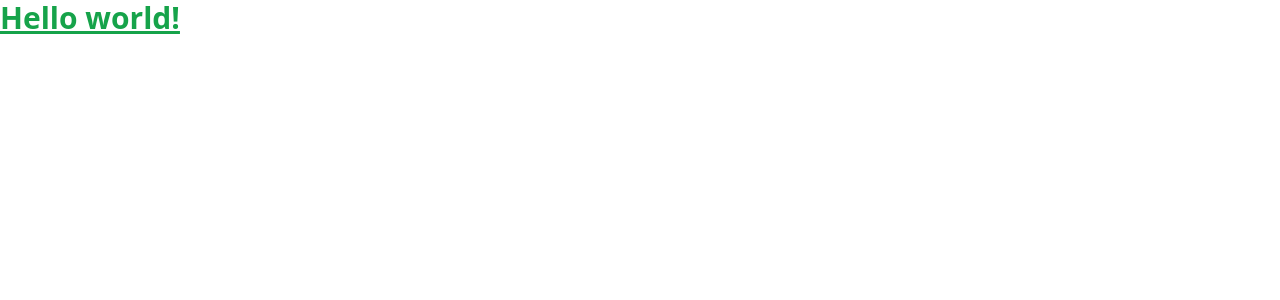
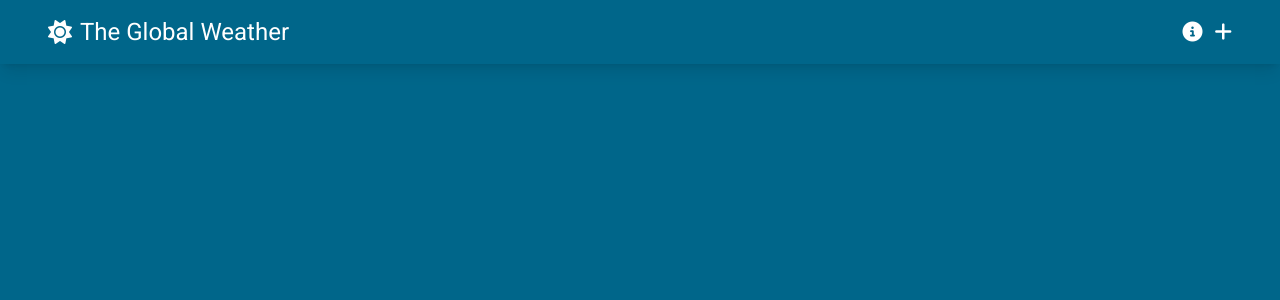
Before and after one commit to hamzachenguiti/vue-weather-app, a Vue app: page / in a window 1280 px wide. Shown: the top 300 px of the page. Built offline with nearby package versions, Linux system fonts and the light colour scheme.

Commit message:
add navbar component

```diff
--- a/index.html
+++ b/index.html
@@ -1,10 +1,23 @@
-<!DOCTYPE html>
+<!doctype html>
 <html lang="en">
   <head>
-    <meta charset="UTF-8">
-    <link rel="icon" href="/favicon.ico">
-    <meta name="viewport" content="width=device-width, initial-scale=1.0">
-    <title>Vite App</title>
+    <meta charset="UTF-8" />
+    <link rel="icon" href="/favicon.ico" />
+    <meta name="viewport" content="width=device-width, initial-scale=1.0" />
+    <link rel="preconnect" href="https://fonts.googleapis.com" />
+    <link rel="preconnect" href="https://fonts.gstatic.com" crossorigin />
+    <link
+      href="https://fonts.googleapis.com/css2?family=Roboto:wght@300;400;500&display=swap"
+      rel="stylesheet"
+    />
+    <link
+      rel="stylesheet"
+      href="https://cdnjs.cloudflare.com/ajax/libs/font-awesome/6.5.1/css/all.min.css"
+      integrity="sha512-DTOQO9RWCH3ppGqcWaEA1BIZOC6xxalwEsw9c2QQeAIftl+Vegovlnee1c9QX4TctnWMn13TZye+giMm8e2LwA=="
+      crossorigin="anonymous"
+      referrerpolicy="no-referrer"
+    />
+    <title>Weather</title>
   </head>
   <body>
     <div id="app"></div>
--- a/package.json
+++ b/package.json
@@ -16,7 +16,7 @@
   },
   "devDependencies": {
     "@rushstack/eslint-patch": "^1.3.3",
-    "@vitejs/plugin-vue": "^4.5.2",
+    "@vitejs/plugin-vue": "^4.6.2",
     "@vue/eslint-config-prettier": "^8.0.0",
     "autoprefixer": "^10.4.16",
     "eslint": "^8.49.0",
--- a/src/App.vue
+++ b/src/App.vue
@@ -1,10 +1,13 @@
 <script setup>
 import { RouterView } from 'vue-router'
+import NavBar from './components/NavBar.vue'
 </script>
 
 <template>
-  <h1 className="text-3xl font-bold underline text-green-600">Hello world!</h1>
-  <RouterView />
+  <div class="flex flex-col font-Roboto min-h-screen bg-weather-primary">
+    <NavBar />
+    <RouterView />
+  </div>
 </template>
 
 <style scoped></style>
--- /dev/null
+++ b/src/components/NavBar.vue
@@ -0,0 +1,24 @@
+<template>
+  <header class="sticky top-0 bg-weather-primary shadow-lg p-4">
+    <nav class="flex flex-col sm:flex-row items-center gap-4 text-white container">
+      <RouterLink :to="{ name: 'home' }">
+        <div class="flex gap-2 items-center">
+          <i class="fa-solid fa-sun text-2xl"></i>
+          <p class="text-2xl">The Global Weather</p>
+        </div>
+      </RouterLink>
+      <div class="flex justify-end flex-1 gap-3">
+        <i
+          class="fa-solid fa-circle-info cursor-pointer hover:text-weather-secondary duration-150 text-xl"
+        ></i>
+        <i
+          class="fa-solid fa-plus cursor-pointer hover:text-weather-secondary duration-150 text-xl"
+        ></i>
+      </div>
+    </nav>
+  </header>
+</template>
+
+<script setup>
+import { RouterLink } from 'vue-router'
+</script>
--- a/vite.config.js
+++ b/vite.config.js
@@ -5,12 +5,13 @@ import vue from '@vitejs/plugin-vue'
 
 // https://vitejs.dev/config/
 export default defineConfig({
-  plugins: [
-    vue(),
-  ],
+  plugins: [vue()],
   resolve: {
     alias: {
       '@': fileURLToPath(new URL('./src', import.meta.url))
     }
+  },
+  build: {
+    outDir: './dist'
   }
 })
```
Also changed, not shown: 2 other files (tests, documents, lock files or other folders).
